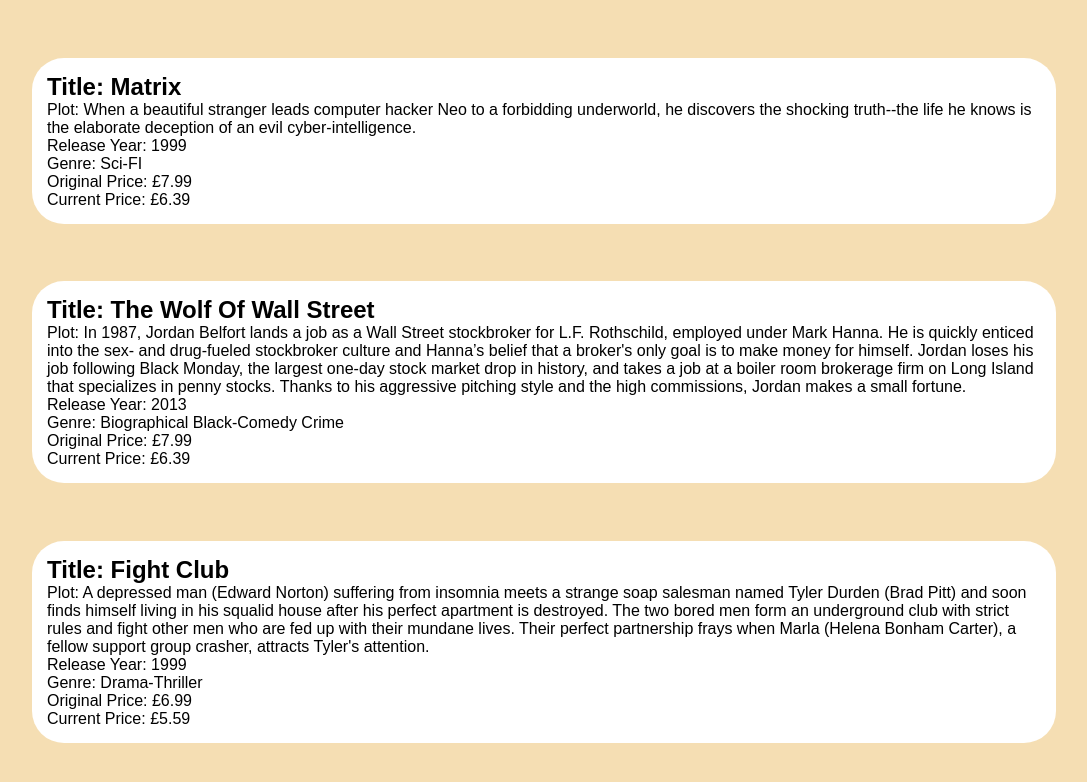
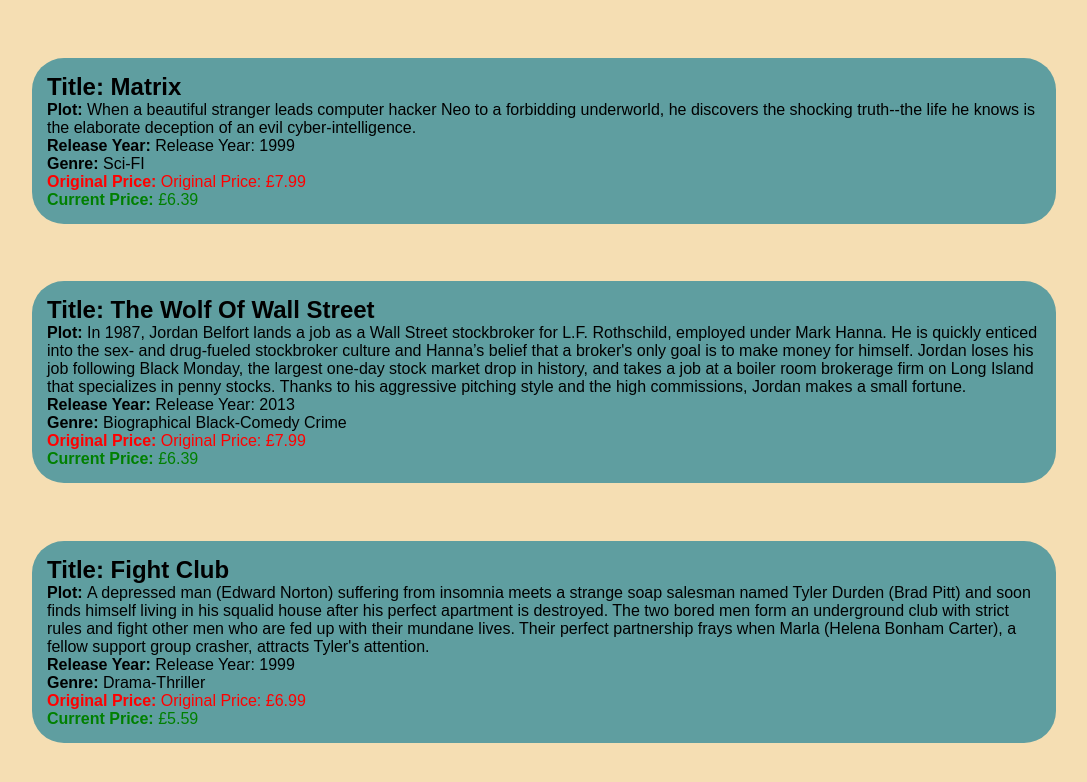
Before and after one commit to AlessandroMarinuzzi/php-oop-1, a PHP site: page / in a window 1280 px wide. Shown: the top 782 px of the page, without its empty margins (96-1183 px from the left). Run offline with PHP 8.4, Linux system fonts and the light colour scheme.

Commit message:
- Final Commit.

```diff
--- a/assets/style.css
+++ b/assets/style.css
@@ -22,7 +22,13 @@ body{
 .movie{
     display: flex;
     flex-direction: column;
-    background-color: white;
+    background-color: cadetblue;
     padding: 15px;
     border-radius: 2rem;
 }
+.price{
+    color: red;
+}
+.discount{
+    color: green;
+}
--- a/index.php
+++ b/index.php
@@ -57,11 +57,11 @@ class Movie{
         <?php foreach($movies as $movie){?>
             <div class="movie">
                 <h2 class="title">Title: <?= $movie->title?></h2>
-                <p class="plot">Plot: <?= $movie->plot?></p>
-                <span class="year">Release Year: <?= $movie->year?></span>
-                <span class="genre">Genre: <?= $movie->genre ?></span>
-                <span class="price">Original Price: £<?= $movie->price ?></span>
-                <span class="discount">Current Price: £<?=number_format((float)$movie->getDiscount($movie->price), 2, '.', ''); $movie->getDiscount($movie->price) ?></span>
+                <p class="plot"><strong>Plot: </strong><?= $movie->plot?></p>
+                <span class="year"><strong>Release Year: </strong>Release Year: <?= $movie->year?></span>
+                <span class="genre"><strong>Genre: </strong><?= $movie->genre ?></span>
+                <span class="price"><strong>Original Price: </strong>Original Price: £<?= $movie->price ?></span>
+                <span class="discount"><strong>Current Price: </strong>£<?=number_format((float)$movie->getDiscount($movie->price), 2, '.', ''); $movie->getDiscount($movie->price) ?></span>
             </div>
          <?php } ?>
     </div>
```
